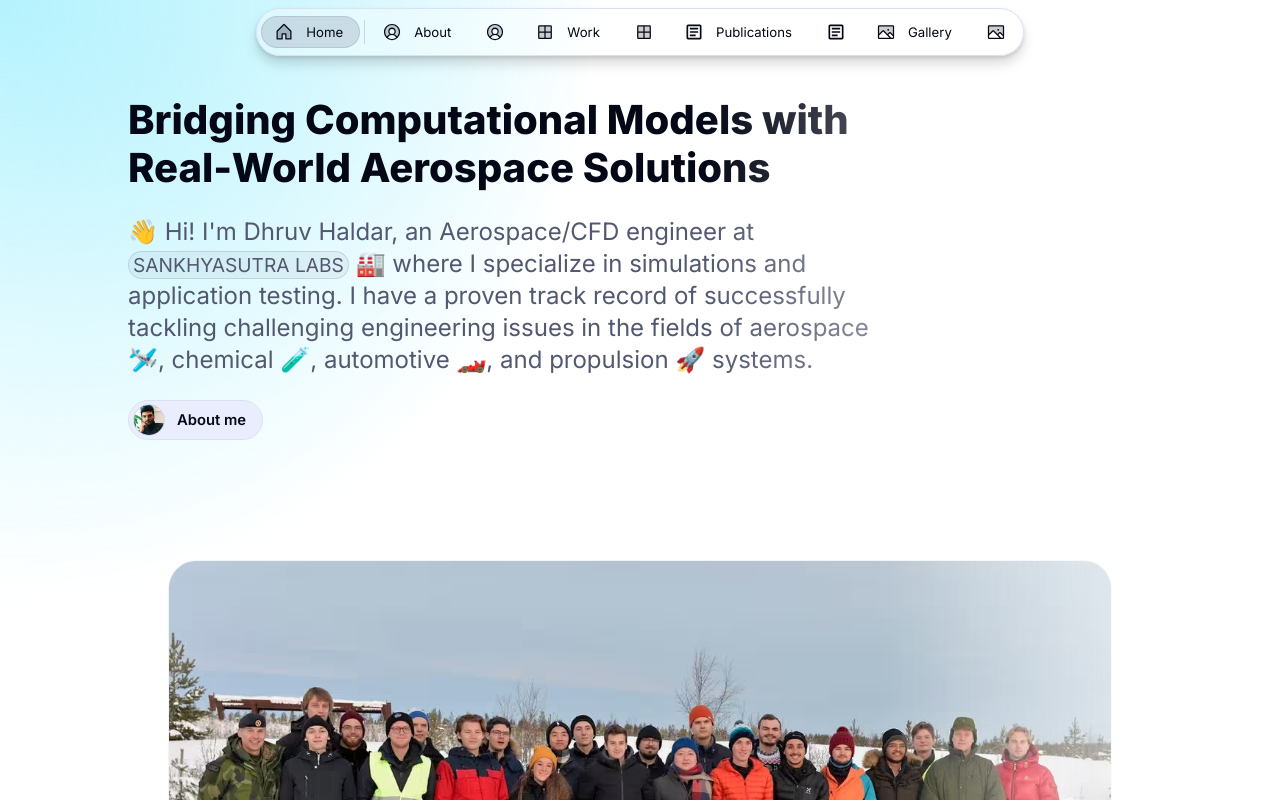
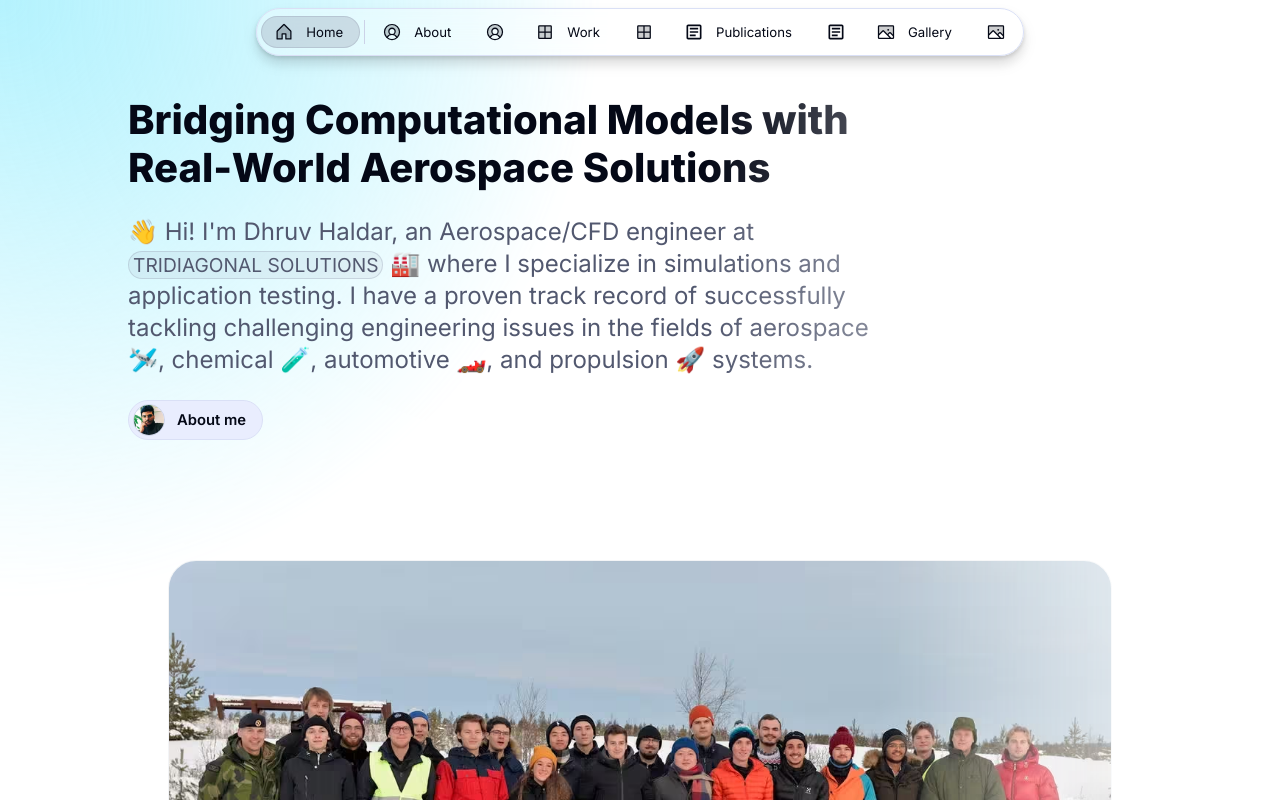
Before and after one commit to dhruvhaldar/portfolio, a Next.js app: page / in a window 1280 px wide. Shown: the top 800 px of the page. Built offline with nearby package versions, Linux system fonts and the light colour scheme.

Commit message:
fix: update company name to Tridiagonal Solutions in home and about sections

```diff
--- a/src/app/resources/content.js
+++ b/src/app/resources/content.js
@@ -60,7 +60,7 @@ const home = {
   subline: (
     <>
       👋 Hi! I&apos;m Dhruv Haldar, an Aerospace/CFD engineer at{" "}
-      <InlineCode>SANKHYASUTRA LABS</InlineCode> 🏭 where I specialize in simulations and application testing. I have a proven track record of successfully tackling challenging engineering issues in the fields of aerospace 🛩️, chemical 🧪, automotive 🏎️, and propulsion 🚀 systems.
+      <InlineCode>TRIDIAGONAL SOLUTIONS</InlineCode> 🏭 where I specialize in simulations and application testing. I have a proven track record of successfully tackling challenging engineering issues in the fields of aerospace 🛩️, chemical 🧪, automotive 🏎️, and propulsion 🚀 systems.
     </>
   ),
 };
@@ -87,8 +87,15 @@ const about = {
     title: "Work Experience",
     experiences: [
       {
+        company: "Tridiagonal Solutions",
+        timeframe: "July 2025 - Present",
+        role: "Senior Software Engineer (CFD)",
+        achievements: [],
+        images: [],
+      },
+      {
         company: "Sankhyasutra Labs Limited",
-        timeframe: "December 2022 - Present",
+        timeframe: "December 2022 - June 2025",
         role: "Senior CFD Engineer (Aerospace & Automotive)",
         achievements: [
           <>
```
